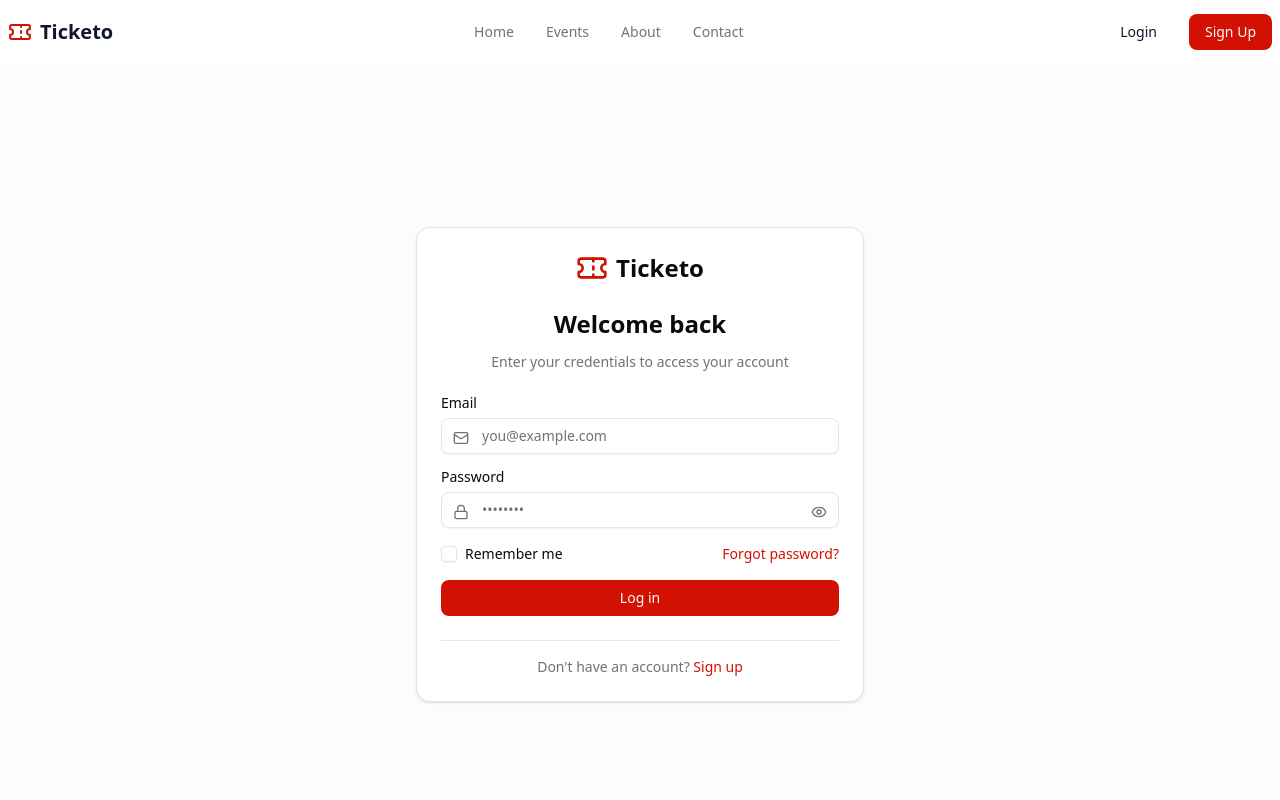
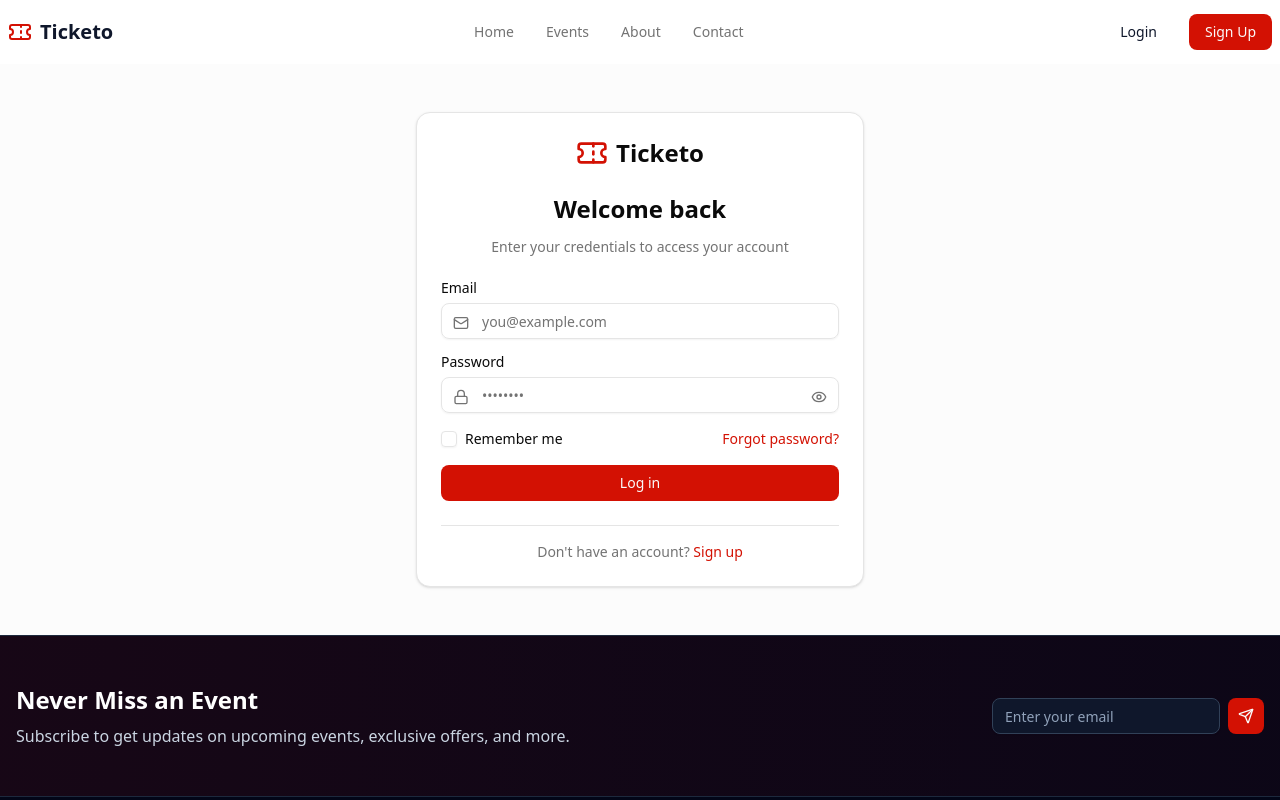
Before and after one commit to Blessdcode/ticketo, a React (Vite) app: page /auth/login in a window 1280 px wide. Shown: the top 800 px of the page. Built offline with nearby package versions, Linux system fonts and the light colour scheme.

Commit message:
update auth page

```diff
--- a/src/components/auth-flow/forgot-password.tsx
+++ b/src/components/auth-flow/forgot-password.tsx
@@ -69,7 +69,7 @@ const ForgotPasswordPage = () => {
   };
 
   return (
-    <div className="min-h-screen flex items-center justify-center bg-gradient-to-br from-muted/50 via-background to-muted/30 px-4 py-12">
+    <div className="min-h-fit flex items-center justify-center bg-gradient-to-br from-muted/50 via-background to-muted/30 px-4 py-12">
       <Card className="w-full max-w-md shadow-xl">
         <CardHeader className="space-y-1 text-center pb-8">
           <div className="flex justify-center mb-4">
--- a/src/components/auth-flow/login.tsx
+++ b/src/components/auth-flow/login.tsx
@@ -52,7 +52,7 @@ const LoginPage = () => {
 
 
   return (
-    <div className="min-h-screen flex items-center justify-center bg-muted/30 px-4 py-12">
+    <div className="min-h-fit flex items-center justify-center bg-muted/30 px-4 py-12">
       <Card className="w-full max-w-md">
         <CardHeader className="space-y-1 text-center">
           <div className="flex justify-center mb-4">
--- a/src/components/auth-flow/signup-page.tsx
+++ b/src/components/auth-flow/signup-page.tsx
@@ -64,7 +64,7 @@ const SignupPage = () => {
   const passwordStrength = getPasswordStrength(formData.password);
 
   return (
-    <div className="min-h-screen flex items-center justify-center bg-gradient-to-br from-muted/50 via-background to-muted/30 px-4 py-12">
+    <div className="min-h-fit flex items-center justify-center bg-gradient-to-br from-muted/50 via-background to-muted/30 px-4 py-12">
       <Card className="w-full max-w-2xl shadow-xl">
         <CardHeader className="space-y-1 text-center pb-8">
           <div className="flex justify-center mb-4">
```
